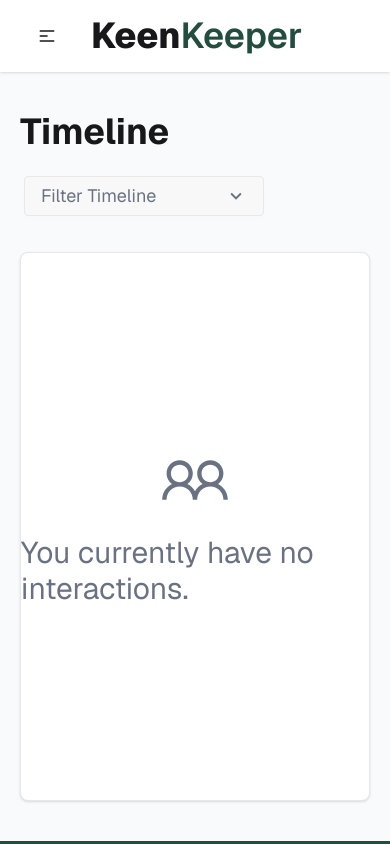
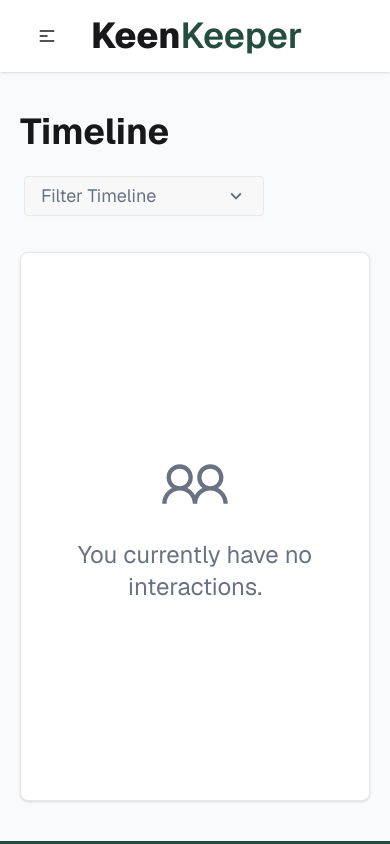
Before and after one commit to Syed-Shabok/PH-B13-A07, a React (Vite) app: page /timeline in a window 390 px wide. Shown: the top 844 px of the page. Built offline with nearby package versions, Linux system fonts and the light colour scheme.

Commit message:
Implemented Timeline Page Interactions Filtering.

```diff
--- a/src/pages/timeline/Timeline.jsx
+++ b/src/pages/timeline/Timeline.jsx
@@ -1,4 +1,4 @@
-import React, { useContext, useState } from "react";
+import React, { useContext, useEffect, useState } from "react";
 import { MdKeyboardArrowDown } from "react-icons/md";
 import { FriendContext } from "../../context/FriendContextProvider";
 import TimelineCard from "../../components/ui/TimelineCard";
@@ -8,11 +8,28 @@ const Timeline = () => {
   const [isOpen, setIsOpen] = useState(false);
   const [filterOption, setFilterOption] = useState("Filter Timeline");
 
-  const { interactions, setInteractions } = useContext(FriendContext);
+  const { interactions } = useContext(FriendContext);
+
+  const [displayInteractions, setDisplayInteractions] = useState([]);
+
+  useEffect(() => {
+    setDisplayInteractions(interactions);
+  }, [interactions]);
 
   const handleDropdownSelect = (option) => {
     setFilterOption(option);
     setIsOpen(false);
+
+    if (option === "All") {
+      setDisplayInteractions(interactions);
+      return;
+    }
+
+    const filteredList = interactions.filter(
+      (interaction) => interaction.type === option,
+    );
+
+    setDisplayInteractions(filteredList);
   };
 
   return (
@@ -30,6 +47,9 @@ const Timeline = () => {
             <MdKeyboardArrowDown size={22} />
           </div>
           <ul className="dropdown-content menu bg-base-100 rounded-box z-1 w-60 p-2 shadow-sm">
+            <li onClick={() => handleDropdownSelect("All")}>
+              <a>All</a>
+            </li>
             <li onClick={() => handleDropdownSelect("Call")}>
               <a>Call</a>
             </li>
@@ -46,13 +66,15 @@ const Timeline = () => {
       {/* Timeline Cards Container*/}
       <div className="flex flex-col gap-6 min-h-[65vh]">
         {interactions.length === 0 ? (
-          <div className="h-[65vh] flex flex-col items-center justify-center gap-5 bg-[#FFFFFF] rounded-lg shadow-sm border border-gray-200 text-gray-500">
+          <div className="h-[65vh] flex flex-col items-center justify-center gap-5 bg-[#FFFFFF] rounded-lg shadow-sm border border-gray-200 text-gray-500 px-5">
             <LiaUserFriendsSolid size={70} />
 
-            <h1 className="text-3xl">You currently have no interactions.</h1>
+            <h1 className="text-2xl md:text-3xl text-center">
+              You currently have no interactions.
+            </h1>
           </div>
         ) : (
-          interactions.map((interaction, index) => (
+          displayInteractions.map((interaction, index) => (
             <TimelineCard key={index} interaction={interaction} />
           ))
         )}
```
